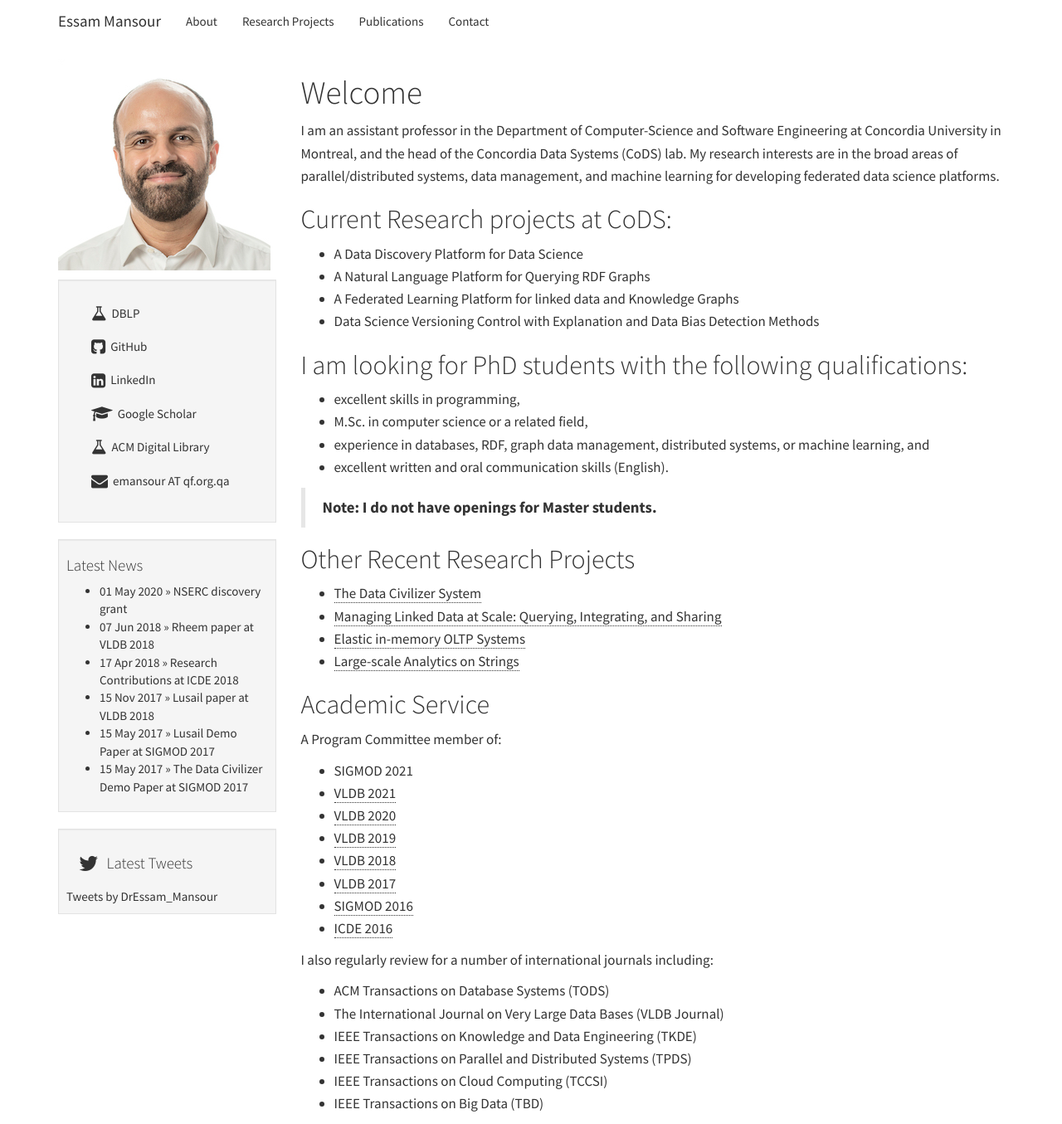
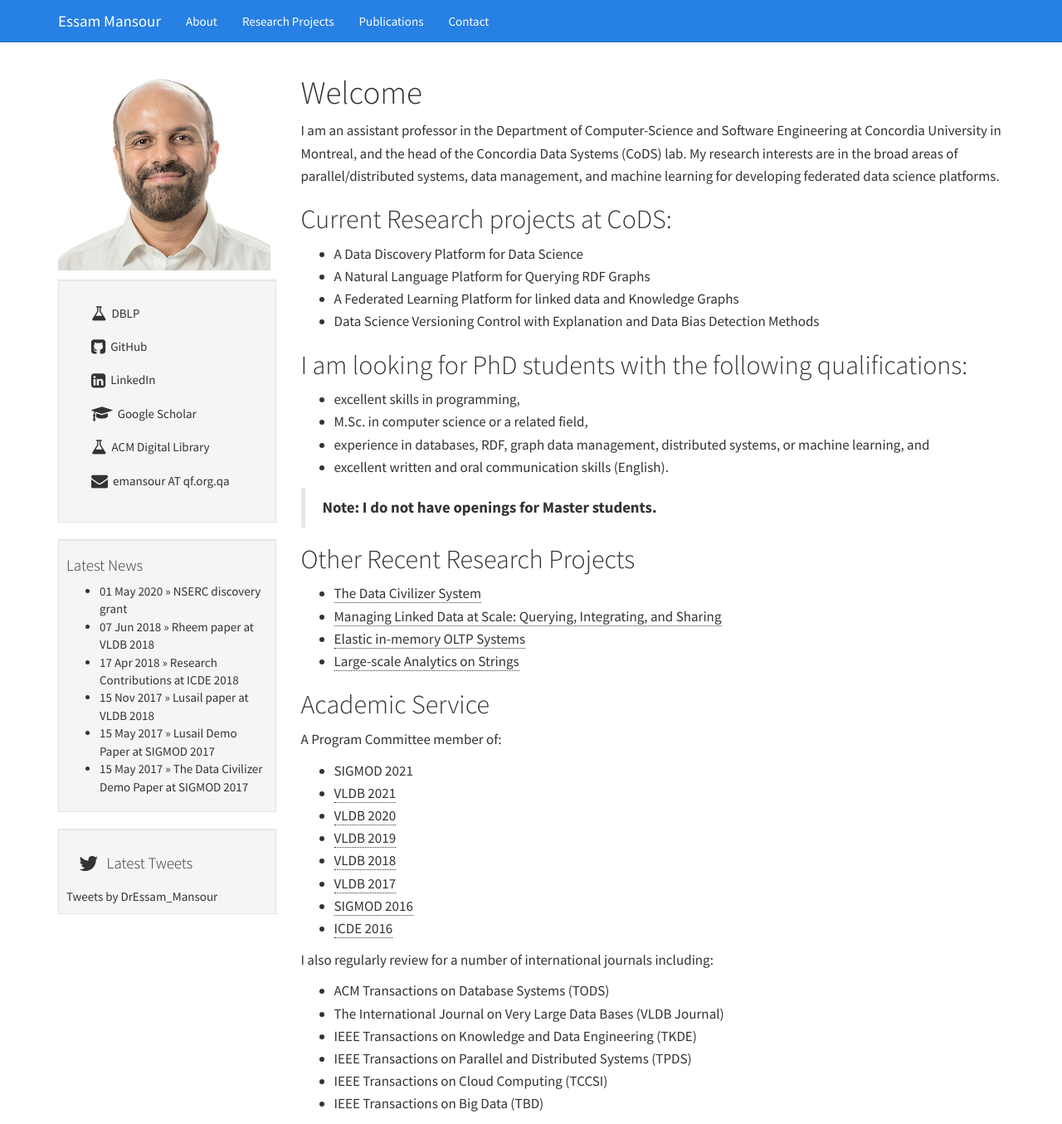
Before and after one commit to mansoure/mansoure.github.io, a Jekyll site: the page built from index.md, in a window 1280 px wide and 1355 px high. Shown: the whole window at 83% size. Built offline with Jekyll 4.4.1, drawn with Linux system fonts in a browser that asks for light colours; comment, search, counter and statistics services are not loaded.

Commit message:
use Concordia color

```diff
--- a/_layouts/default.html
+++ b/_layouts/default.html
@@ -47,7 +47,7 @@
 		<!--nav class="navbar navbar-light navbar-fixed-top"
 		style="background-color: #932439; hover:background-color:#FFEF74;"
 		role="navigation"-->
-		<nav class="navbar navbar-dark bg-dark navbar-fixed-top" role="navigation">
+		<nav class="navbar navbar-inverse navbar-fixed-top" role="navigation">
 				<div class="container">
 			        <div class="navbar-header">
 			            <button type="button" class="navbar-toggle" data-toggle="collapse" data-target=".navbar-ex1-collapse">
```
